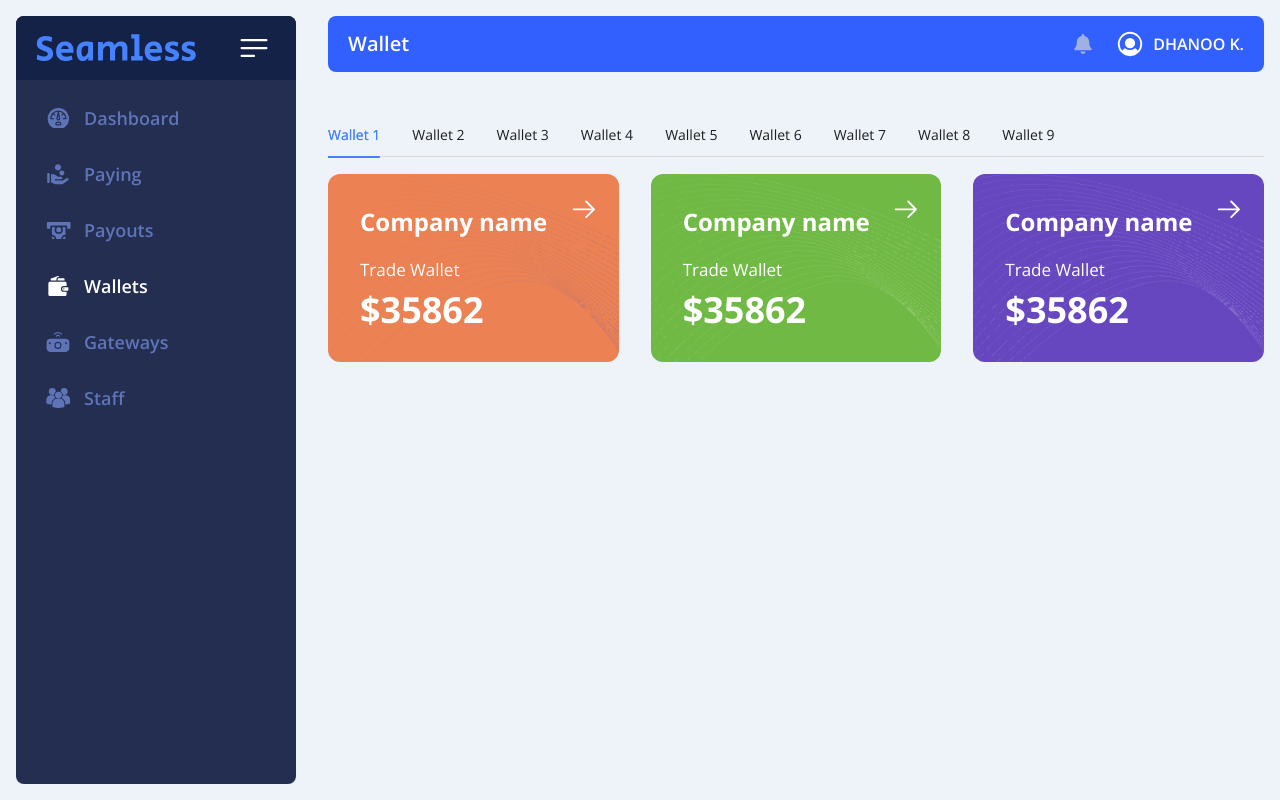
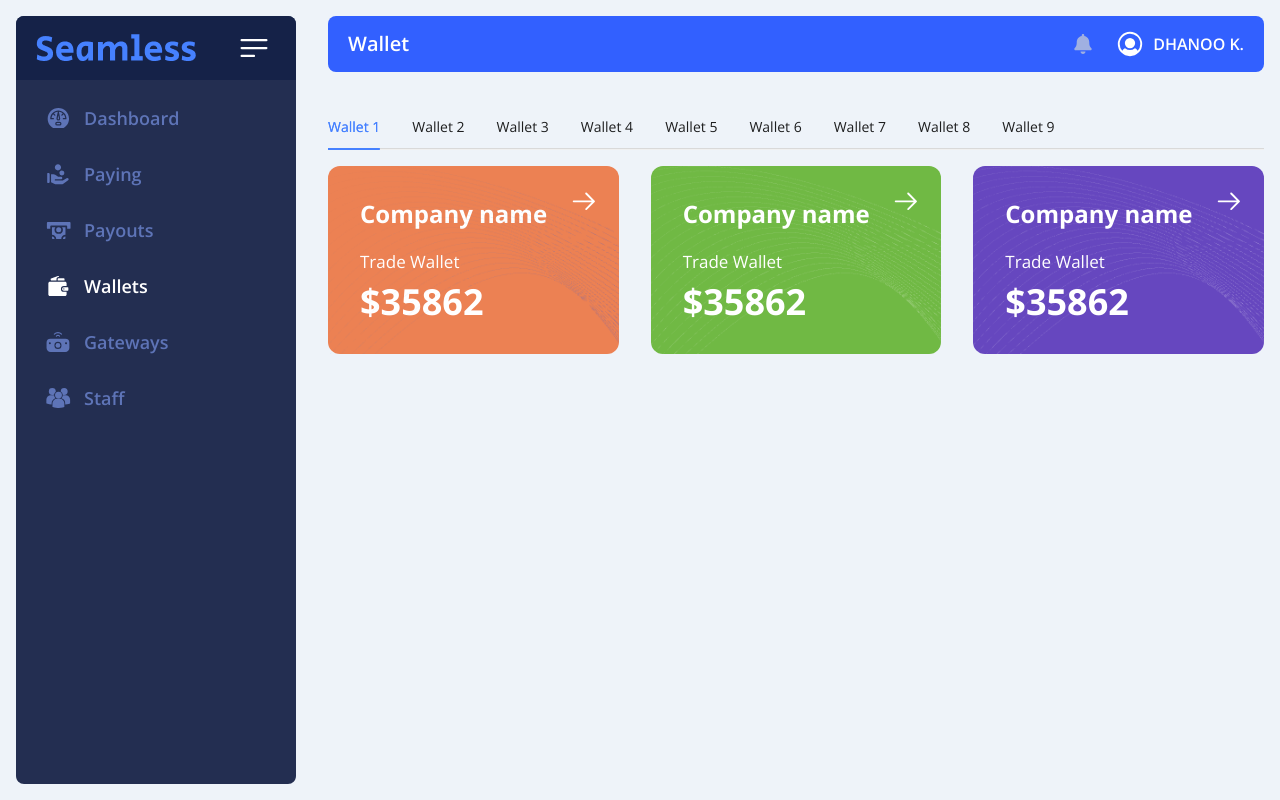
Before and after one commit to shuvrod564/seamless, a React (Vite) app: page /wallet in a window 1280 px wide. Built offline with nearby package versions, Linux system fonts and the light colour scheme.

Commit message:
remove margin

```diff
--- a/src/pages/wallet/Wallet.jsx
+++ b/src/pages/wallet/Wallet.jsx
@@ -64,7 +64,7 @@ const Wallet = () => {
     return (
         <>
 
-            <div className="md:mt-10 mt-6">
+            <div className="">
                 <div className="relative">
                     <Tabs defaultActiveKey="1" items={items} onChange={onChange} className='relative z-10' />
                     <div className="w-full h-0.5 bg-[#D9D9D9] absolute top-[44px] left-0 z-0"></div>
```
